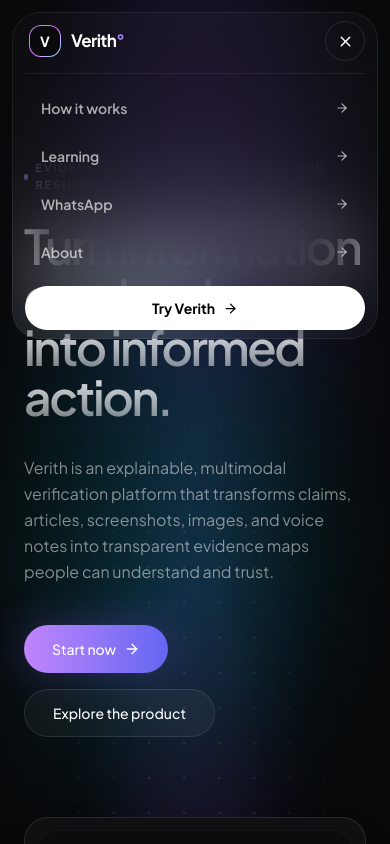
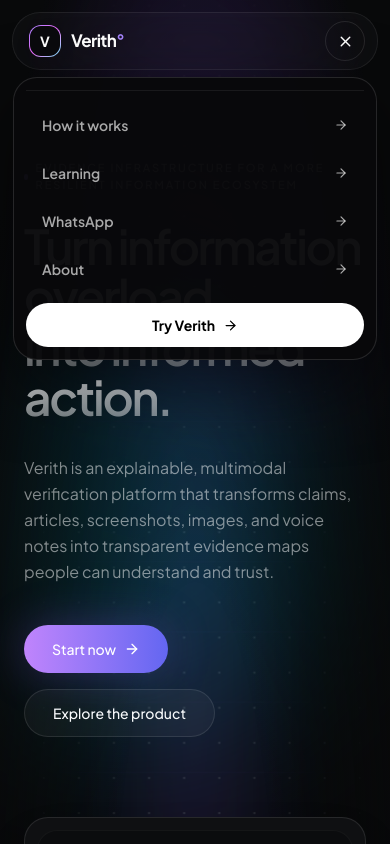
Before and after one commit to mannycodes-j/Verith, a Next.js app: page / in a window 390 px wide. Both pictures are taken after a click on the button "Open navigation". Shown: the top 844 px of the page. Built offline with nearby package versions, Linux system fonts and the light colour scheme.

Commit message:
fix: navbar ish

```diff
--- a/src/components/public/PublicNavbar.tsx
+++ b/src/components/public/PublicNavbar.tsx
@@ -4,7 +4,7 @@
 import { ArrowRight, X } from "lucide-react";
 import Link from "next/link";
 import { usePathname } from "next/navigation";
-import { useEffect, useState } from "react";
+import { useEffect, useRef, useState } from "react";
 import UnequalMenuBars from "@/components/UnequalMenuBars";
 import VerithLogo from "@/components/brand/VerithLogo";
 
@@ -24,6 +24,7 @@
   const reduceMotion = useReducedMotion();
   const [menuOpen, setMenuOpen] = useState(false);
   const [scrolled, setScrolled] = useState(false);
+  const menuRef = useRef<HTMLDivElement>(null);
 
   useEffect(() => {
     const update = () => setScrolled(window.scrollY > 18);
@@ -31,6 +32,24 @@
     window.addEventListener("scroll", update, { passive: true });
     return () => window.removeEventListener("scroll", update);
   }, []);
+
+  useEffect(() => {
+    if (!menuOpen) return;
+
+    const closeOnEscape = (event: KeyboardEvent) => {
+      if (event.key === "Escape") setMenuOpen(false);
+    };
+    const closeOnOutsidePress = (event: PointerEvent) => {
+      if (!menuRef.current?.contains(event.target as Node)) setMenuOpen(false);
+    };
+
+    window.addEventListener("keydown", closeOnEscape);
+    window.addEventListener("pointerdown", closeOnOutsidePress);
+    return () => {
+      window.removeEventListener("keydown", closeOnEscape);
+      window.removeEventListener("pointerdown", closeOnOutsidePress);
+    };
+  }, [menuOpen]);
 
   return (
     <>
@@ -53,6 +72,7 @@
             boxShadow: scrolled ? "0 18px 55px rgba(0,0,0,.38)" : "0 0 0 rgba(0,0,0,0)",
           }}
           className="pointer-events-auto relative w-full max-w-6xl rounded-[1.75rem] border px-3 py-2 backdrop-blur-2xl sm:rounded-full sm:px-4 sm:py-2.5"
+          ref={menuRef}
           transition={{ duration: 0.35 }}
         >
           <nav className="flex items-center justify-between" aria-label="Primary navigation">
@@ -91,7 +111,7 @@
               <button
                 aria-expanded={menuOpen}
                 aria-label={menuOpen ? "Close navigation" : "Open navigation"}
-                className="grid size-10 place-items-center rounded-full border border-white/10 text-white transition hover:bg-white/[.06] lg:hidden"
+                className="grid size-10 touch-manipulation place-items-center rounded-full border border-white/10 text-white transition hover:bg-white/[.06] lg:hidden"
                 onClick={() => setMenuOpen((open) => !open)}
                 type="button"
               >
@@ -113,11 +133,11 @@
           <AnimatePresence>
             {menuOpen && (
               <motion.div
-                animate={{ height: "auto", opacity: 1, y: 0 }}
-                className="overflow-hidden lg:hidden"
-                exit={{ height: 0, opacity: 0, y: -8 }}
-                initial={{ height: 0, opacity: 0, y: -8 }}
-                transition={{ duration: 0.32, ease: [0.22, 1, 0.36, 1] }}
+                animate={{ opacity: 1, scale: 1, y: 0 }}
+                className="absolute inset-x-0 top-[calc(100%+0.5rem)] origin-top overflow-hidden rounded-[1.5rem] border border-white/[.12] bg-[#09090b]/[.97] px-3 pb-3 shadow-[0_24px_70px_rgba(0,0,0,.52)] [contain:layout_paint] [will-change:transform,opacity] lg:hidden"
+                exit={{ opacity: 0, scale: 0.985, y: -6 }}
+                initial={reduceMotion ? { opacity: 0 } : { opacity: 0, scale: 0.985, y: -6 }}
+                transition={{ duration: reduceMotion ? 0.01 : 0.2, ease: [0.22, 1, 0.36, 1] }}
               >
                 <div className="mt-3 grid gap-1 border-t border-white/[.07] pt-3">
                   {publicLinks.map((link, index) => (
```
